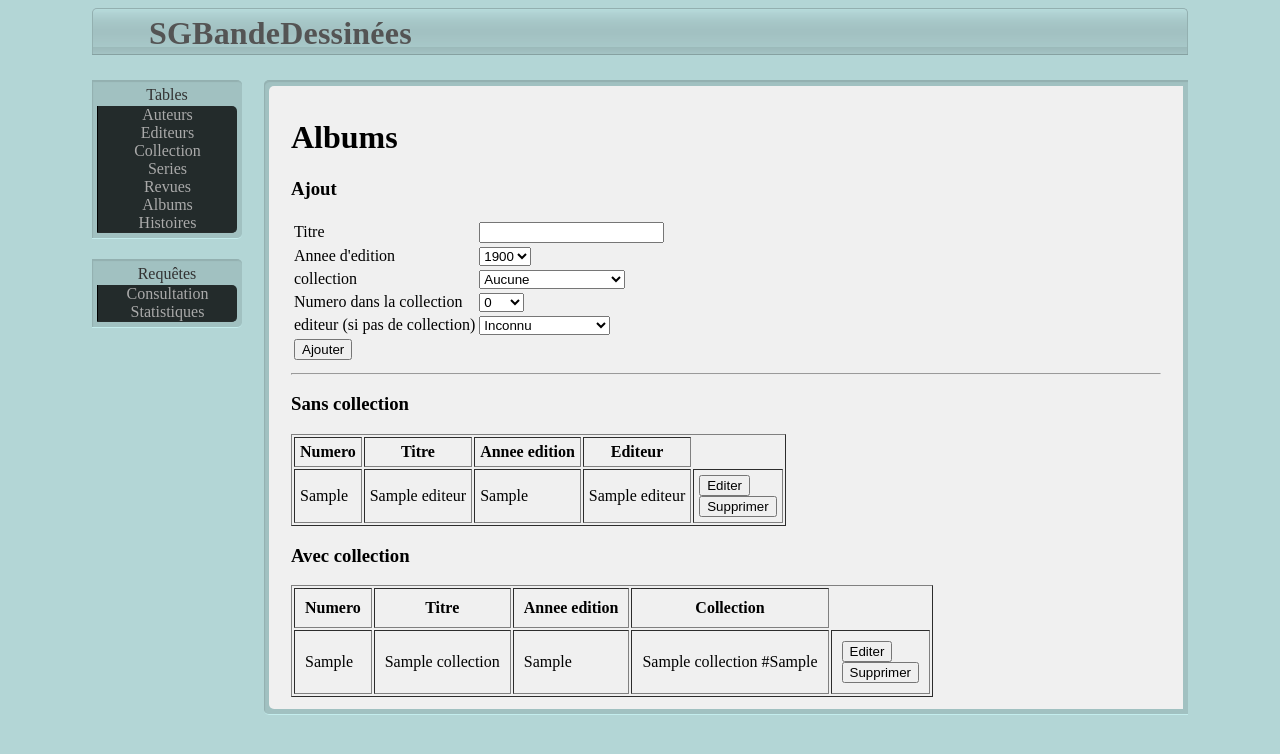
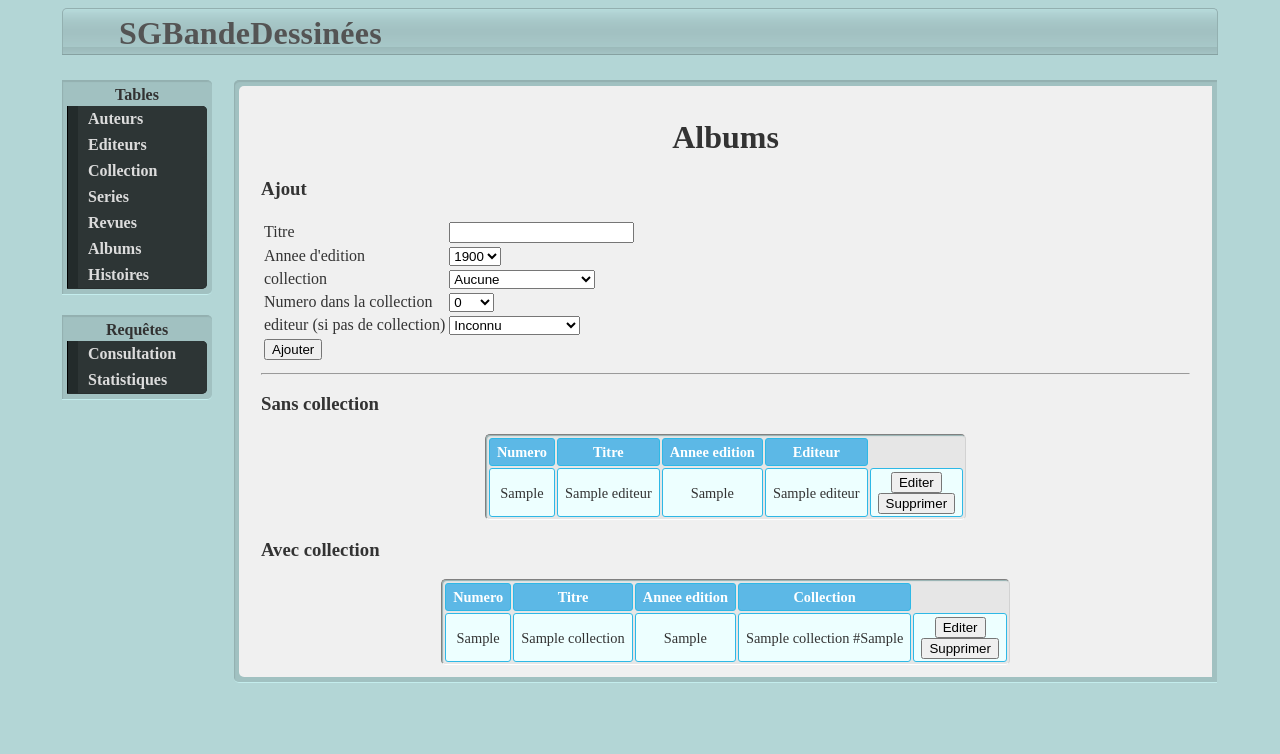
Before and after one commit to shazame/SGBandesDessinees, a PHP site: page /album.php in a window 1280 px wide. Shown: the top 754 px of the page. Run offline with PHP 8.4, Linux system fonts and the light colour scheme; tables that the repository leaves empty or names only in its code hold one stand-in row (values such as "Sample post").

Commit message:
Amelioration affichage tables

```diff
--- a/mysql/album.php
+++ b/mysql/album.php
@@ -134,7 +134,7 @@ function editform () {
 
 	// liste des histoires
 	echo "<h3>Liste des histoires</h3>";
-	echo "<table border=1 cellpadding=5>"
+	echo "<table class=\"mysqlTable\" border=1 cellpadding=5>"
 	   . "<tr>"
 	   . "<th>Titre</th>"
 	   . "<th>Annotation</th>"
@@ -144,8 +144,13 @@ function editform () {
 	$rv = mysql_query($query);
 	if (!$rv) { die("Requête invalide " . mysql_error()); }
 
+	$i = 0;
 	while($r = mysql_fetch_array($rv)) {
-		echo "<tr>\n";
+		if ($i%2 == 0) {
+			echo "<tr>\n";
+		} else {
+			echo "<tr class=\"alt\">\n";
+		}
 		echo "<td>" . $r['titre'] . "</td>\n";
 		echo "<td>" . $r['annotation'] . "</td>\n";
 		echo "<td>";
@@ -157,6 +162,7 @@ function editform () {
 			'Supprimer');
 		echo "</td>";
 		echo "</tr>";
+		$i++;
 	}
 	echo "</table>";
 
@@ -267,7 +273,7 @@ if (isset($_POST['action'])) {
 
 <h3>Sans collection</h3>
 
-<table border=1 cellpadding=5>
+<table class="mysqlTable" border=1 cellpadding=5>
 <tr>
 <th>Numero</th>
 <th>Titre</th>
@@ -281,8 +287,13 @@ $query = "SELECT * from albums_et_editeurs";
 $result = mysql_query($query);
 if (!$result) { die('Requête invalide : ' . mysql_error()); }
 
+$i = 0;
 while($r = mysql_fetch_array($result)) {
-	echo "<tr>\n";
+	if ($i%2 == 0) {
+		echo "<tr>\n";
+	} else {
+		echo "<tr class=\"alt\">\n";
+	}
 	echo "<td>" . $r['no_volume'] . "</td>\n";
 	echo "<td>" . $r['titre'] . "</td>\n";
 	echo "<td>" . $r['annee_edition'] . "</td>\n";
@@ -292,6 +303,7 @@ while($r = mysql_fetch_array($result)) {
 	button('album.php', array('no_volume' => $r['no_volume']), 'delete', 'Supprimer');
 	echo "</td>";
 	echo "</tr>";
+	$i++;
 }
 ?>
 </table>
@@ -300,7 +312,7 @@ while($r = mysql_fetch_array($result)) {
 
 <h3>Avec collection</h3>
 
-<table border=1 cellpadding=10>
+<table class="mysqlTable" border=1 cellpadding=10>
 <tr>
 <th>Numero</th>
 <th>Titre</th>
@@ -314,8 +326,13 @@ $query = "SELECT * from albums_et_collections";
 $result = mysql_query($query);
 if (!$result) { die('Requête invalide : ' . mysql_error()); }
 
+$i = 0;
 while($r = mysql_fetch_array($result)) {
-	echo "<tr>\n";
+	if ($i%2 == 0) {
+		echo "<tr>\n";
+	} else {
+		echo "<tr class=\"alt\">\n";
+	}
 	echo "<td>" . $r['no_volume'] . "</td>\n";
 	echo "<td>" . $r['titre'] . "</td>\n";
 	echo "<td>" . $r['annee_edition'] . "</td>\n";
@@ -326,6 +343,7 @@ while($r = mysql_fetch_array($result)) {
 	button('album.php', array('no_volume' => $r['no_volume']), 'delete', 'Supprimer');
 	echo "</td>";
 	echo "</tr>";
+	$i++;
 }
 ?>
 </table>
--- a/mysql/include.php
+++ b/mysql/include.php
@@ -138,7 +138,7 @@ function deleterow($from, $keys, $vals) {
 
 
 function formattable($resource) {
-	echo "<table>";
+	echo "<table class=\"mysqlTable\" border=1 >";
 
 	$r = mysql_fetch_assoc($resource);
 
@@ -147,10 +147,16 @@ function formattable($resource) {
 	// column titles
 	foreach($r as $i => $val) { echo "<th>$i</th>"; }
 
+	$k = 0;
 	do {
-		echo "<tr>";
+		if ($k%2 == 0) {
+			echo "<tr>\n";
+		} else {
+			echo "<tr class=\"alt\">\n";
+		}
 		foreach($r as $i => $val) { echo "<td>$val</td>"; }
 		echo "</tr>";
+		$k++;
 	} while ($r = mysql_fetch_assoc($resource));
 
 	echo "</table>";
--- a/mysql/style.css
+++ b/mysql/style.css
@@ -17,11 +17,10 @@ body {
 	padding: 0px;
 	margin-left: auto;
 	margin-right: auto;
-	width: 1100px;
+	width: 1160px;
 }
 
 #bodytotal {
-	width: 1000px;
 	padding: 20px 0px 0px;
 }
 
@@ -78,6 +77,7 @@ header {
 
 #colonne dt {
 	text-align: center;
+	font-weight:bold;
 	padding: 0px 0px 2px 0px;
 }
 
@@ -93,8 +93,25 @@ header {
 
 #colonne ul {
 	list-style: none outside none;
-	margin: 0px 10px;
+	background-color: rgb(45, 53, 53);
+	margin: 0px 0px 0px 10px;
 	padding: 0px;
+	border-radius: 0px 5px 5px 0px;
+}
+
+#colonne a:link, #colonne a:visited{
+	display:block;
+	border-radius: 0px 5px 5px 0px;
+	font-weight:bold;
+	color:rgb(220, 220, 220);
+	background-color: rgb(45, 53, 53);
+	text-align:left;
+	padding: 4px 10px;
+	text-decoration:none;
+}
+
+#colonne a:hover, #colonne a:focus, #colonne a:active {
+	background-color: rgb(65, 73, 73);
 }
 
 /** Page centrale **/
@@ -113,11 +130,53 @@ header {
 }
 
 #mainframe {
-	color: black;
+	color: #333333;
 	margin: 0px;
 	padding: 10px 20px;
 	background-color: rgb(240, 240, 240);;
 	border-radius: 5px 0px 0px 5px;
 	display: table;
-	min-width: 874px;
+	min-width: 933px;
 }
+
+#mainframe h1 {
+	text-align: center;
+}
+
+.mysqlTable {
+	background-color: rgb(230, 230, 230);;
+	text-align:center;
+	margin-left:auto;
+	margin-right:auto;
+	border:1;
+	padding-top:1px;
+	padding-left:1px;
+	border-radius: 5px;
+	border-bottom:1px solid rgb(255, 255, 255);
+	border-right:1px solid rgb(210, 210, 210);
+	box-shadow: 1px 1px 1px 0px rgb(147, 176, 176) inset;
+}
+
+.mysqlTable th, .mysqlTable td{
+	font-size:0.9em;
+	border:1px solid #2EB8E6;
+	padding:3px 7px 2px 7px;
+	border-radius: 3px;
+}
+
+.mysqlTable th
+{
+	font-size:0.9em;
+	padding-top:5px;
+	padding-bottom:4px;
+	background-color:#5CB8E6;
+	color:#ffffff;
+}
+.mysqlTable td
+{
+	background-color:#EDFFFF;
+}
+.mysqlTable tr.alt td
+{
+	background-color:#DBFFFF;
+}
```
Also changed, not shown: mysql/author.php (+8 -1 lines), mysql/collection.php (+8 -2 lines), mysql/editor.php (+8 -2 lines), mysql/mag.php (+16 -4 lines), mysql/serie.php (+17 -4 lines), mysql/story.php (+16 -4 lines).
